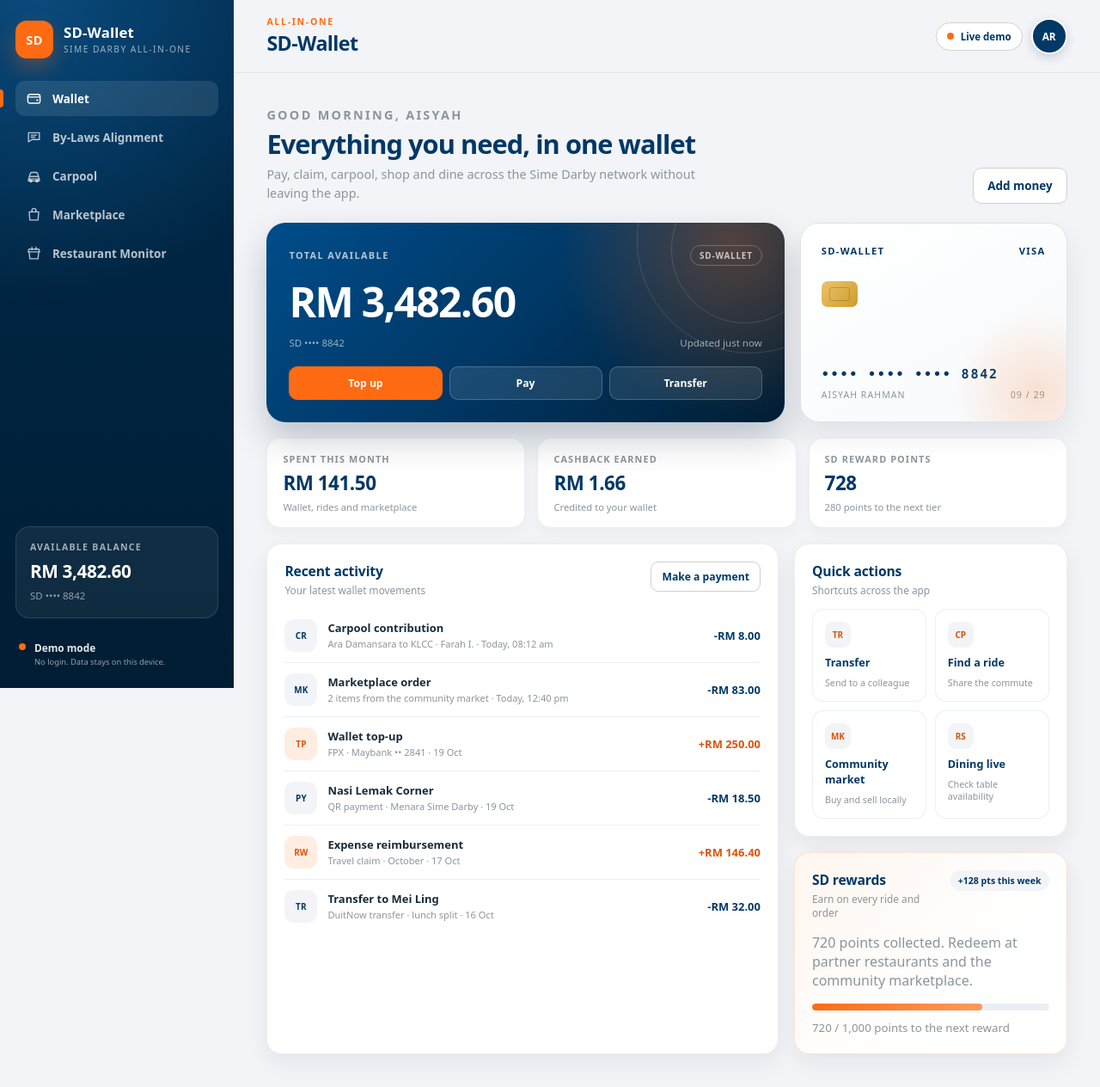
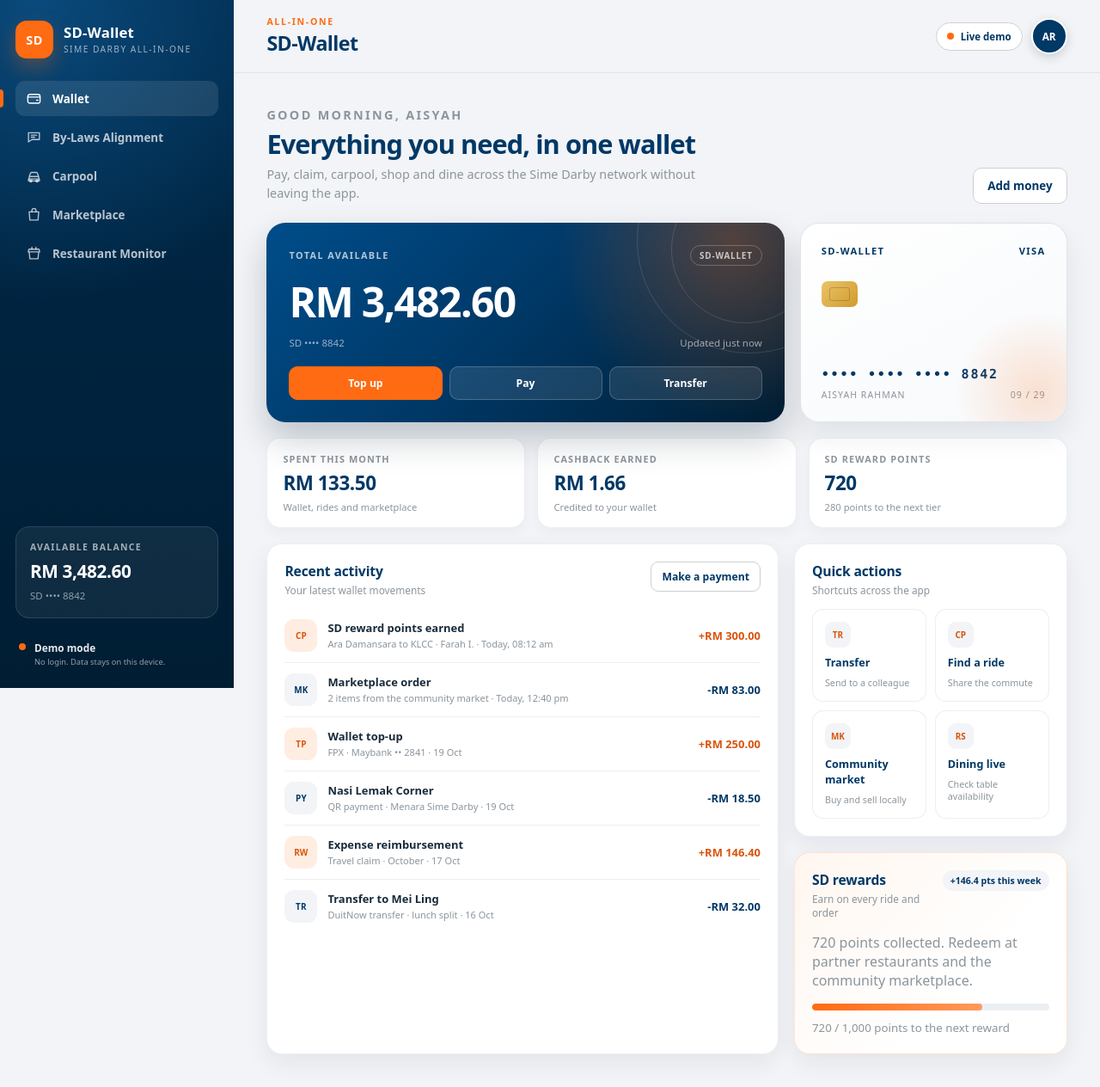
Before and after one commit to lhldev/simedarby-hackathon, a FastAPI app: page / in a window 1280 px wide. Shown: the whole page at 86% size. Run offline with FastAPI, Linux system fonts and the light colour scheme.

Commit message:
Feature/carpool prime points refactor (#1)
* refactor(carpool): replace fiat fare model with PRIME Reward Points ecosystem

Carpooling in the township is now strictly cash-free:

- Remove the driver 'Contribution (RM)' input and all ride price fields
  from state, seeds, form handling and API payloads
- Remove wallet balance checks and wallet debits from seat reservation;
  reserving a seat no longer writes a fiat transaction
- Add state.primePoints with localStorage migration and a PRIME Points
  badge in the Carpool view header
- Award +150 PRIME Reward Points per passenger: drivers earn on seat
  reservations, and offering a seat to a passenger request earns points
  immediately; each award is logged as a points transaction
- Rework ride board labels: 'Earn 150 PRIME Points / seat' for drivers,
  'Community Ride' badge for passengers, 'Join ride · Free' CTA
- Update README/AGENTS docs to describe the cash-free model

Validated: ruff check clean, pytest 7/7 passed, carpool paths grep-verified
free of RM/fare/price logic (marketplace and wallet retain RM by design).

* refactor(rewards): merge PRIME points into unified SD reward points system

Replace the parallel PRIME Reward Points ledger introduced for carpooling
with the wallet's existing SD reward points, leaving one app-wide points
system:

- state.primePoints -> state.sdPoints (seeded 720, matching the wallet);
  localStorage migration carries any saved primePoints balance across
- renderSdPoints() is the single renderer: it drives the wallet stat card,
  the SD rewards panel (balance, weekly earned badge, tier progress bar,
  points-to-next-reward) and the Carpool view badge from one balance
- renderWallet() no longer hardcodes 720 + marketplace formula
- Carpool earnings (+150 per passenger via awardSdPoints) log as
  'SD reward points earned' transactions with kind 'reward'
- UI copy, badge labels and CSS classes renamed prime-badge -> sd-points-badge

Validated: ruff check clean, pytest 7/7 passed, zero PRIME references
remaining outside the legacy-state migration.

```diff
--- a/app/web/static/app.js
+++ b/app/web/static/app.js
@@ -114,7 +114,7 @@
     topup: "TP",
     pay: "PY",
     transfer: "TR",
-    ride: "CR",
+    ride: "CP",
     market: "MK",
     reward: "RW",
   };
@@ -127,10 +127,10 @@
       transactions: [
         {
           id: uid(),
-          title: "Carpool contribution",
+          title: "SD reward points earned",
           meta: "Ara Damansara to KLCC · Farah I.",
-          amount: 8,
-          direction: "out",
+          amount: 300,
+          direction: "in",
           kind: "ride",
           at: daysAgo(0, 8, 12),
         },
@@ -191,7 +191,6 @@
           date: "Today",
           time: "07:45",
           seats: 2,
-          price: 8,
           vehicle: "Perodua Ativa",
           isMine: false,
         },
@@ -205,7 +204,6 @@
           date: "Today",
           time: "08:10",
           seats: 3,
-          price: 6,
           vehicle: "Honda City",
           isMine: false,
         },
@@ -219,7 +217,6 @@
           date: "Tomorrow",
           time: "08:00",
           seats: 1,
-          price: 0,
           vehicle: "Ride request",
           isMine: false,
         },
@@ -233,7 +230,6 @@
           date: "Tomorrow",
           time: "07:30",
           seats: 1,
-          price: 10,
           vehicle: "Toyota Vios",
           isMine: false,
         },
@@ -247,7 +243,6 @@
           date: "Today",
           time: "18:15",
           seats: 3,
-          price: 5,
           vehicle: "Proton X50",
           isMine: false,
         },
@@ -261,7 +256,6 @@
           date: "Weekdays",
           time: "18:30",
           seats: 1,
-          price: 0,
           vehicle: "Return trip request",
           isMine: false,
         },
@@ -323,6 +317,7 @@
         },
       ],
       cart: {},
+      sdPoints: 720,
     };
   }
 
@@ -339,6 +334,11 @@
         rides: Array.isArray(saved.rides) ? saved.rides : defaults.rides,
         listings: Array.isArray(saved.listings) ? saved.listings : defaults.listings,
         cart: saved.cart && typeof saved.cart === "object" ? saved.cart : {},
+        sdPoints: Number.isFinite(Number(saved.sdPoints))
+          ? Number(saved.sdPoints)
+          : Number.isFinite(Number(saved.primePoints))
+            ? Number(saved.primePoints)
+            : defaults.sdPoints,
       };
     } catch (error) {
       return defaults;
@@ -484,11 +484,7 @@
     const cashbackElement = $("[data-cashback]");
     if (cashbackElement) cashbackElement.textContent = money(marketSpend * 0.02);
 
-    const pointsElement = $("[data-points]");
-    if (pointsElement) {
-      pointsElement.textContent = String(720 + Math.round(marketSpend / 10));
-    }
-
+    renderSdPoints();
     renderTransactions();
   }
 
@@ -765,7 +761,6 @@
       .slice(0, 10)
       .map(function (ride) {
         const isDriver = ride.role === "driver";
-        const price = Number(ride.price) || 0;
         const seatText = isDriver
           ? ride.seats + (ride.seats === 1 ? " seat left" : " seats left")
           : ride.seats + (ride.seats === 1 ? " seat needed" : " seats needed");
@@ -780,7 +775,7 @@
             '"' +
             (ride.seats < 1 ? " disabled" : "") +
             ">" +
-            (ride.seats < 1 ? "Full" : "Reserve seat" + (price ? " · " + money(price) : "")) +
+            (ride.seats < 1 ? "Full" : "Join ride · Free") +
             "</button>";
         } else {
           action =
@@ -826,8 +821,10 @@
           "</span><span>" +
           seatText +
           "</span></div>" +
-          '<div class="ride-foot"><span class="price">' +
-          (price ? money(price) + " / seat" : "No contribution set") +
+          '<div class="ride-foot"><span class="points">' +
+          (isDriver
+            ? "Earn 150 SD Points / seat"
+            : '<span class="points-badge">Community Ride</span>') +
           "</span>" +
           action +
           "</div>" +
@@ -837,37 +834,77 @@
       .join("");
   }
 
+  const SD_POINTS_PER_PASSENGER = 150;
+  const SD_POINTS_TIER_TARGET = 1000;
+
+  function renderSdPoints() {
+    const value = state.sdPoints.toLocaleString("en-MY");
+    $$("[data-points]").forEach(function (element) {
+      element.textContent = value;
+    });
+    const badge = $("#sd-points");
+    if (badge) badge.textContent = value;
+
+    const intoTier = state.sdPoints % SD_POINTS_TIER_TARGET;
+    const nextReward = $("#sd-points-next");
+    if (nextReward) {
+      nextReward.textContent =
+        intoTier.toLocaleString("en-MY") +
+        " / " +
+        SD_POINTS_TIER_TARGET.toLocaleString("en-MY") +
+        " points to the next reward";
+    }
+    const progress = document.querySelector("#sd-points-progress span");
+    if (progress) {
+      progress.style.width = (intoTier / SD_POINTS_TIER_TARGET) * 100 + "%";
+    }
+
+    const week = state.transactions
+      .filter(function (transaction) {
+        return (
+          transaction.kind === "reward" &&
+          transaction.direction === "in" &&
+          isThisMonth(transaction.at)
+        );
+      })
+      .reduce(function (sum, transaction) {
+        return sum + Number(transaction.amount || 0);
+      }, 0);
+    const weekBadge = $("#sd-points-week");
+    if (weekBadge) {
+      weekBadge.textContent = "+" + week.toLocaleString("en-MY") + " pts this week";
+    }
+  }
+
+  function awardSdPoints(amount, meta) {
+    state.sdPoints += amount;
+    state.transactions.unshift({
+      id: uid(),
+      title: "SD reward points earned",
+      meta: meta,
+      amount: amount,
+      direction: "in",
+      kind: "reward",
+      at: new Date().toISOString(),
+    });
+  }
+
   function reserveRide(id) {
     const ride = state.rides.find(function (candidate) {
       return candidate.id === id;
     });
     if (!ride || ride.role !== "driver" || ride.seats < 1) return;
-    const price = Number(ride.price) || 0;
-    if (price > state.balance) {
-      showToast("Insufficient wallet balance for this contribution.", "error");
-      return;
-    }
 
     ride.seats -= 1;
-    if (price > 0) {
-      state.balance -= price;
-      state.transactions.unshift({
-        id: uid(),
-        title: "Carpool · " + ride.from + " to " + ride.to,
-        meta: "Seat reserved with " + ride.name,
-        amount: price,
-        direction: "out",
-        kind: "ride",
-        at: new Date().toISOString(),
-      });
-    }
     saveState();
     renderRides();
-    renderWallet();
     showToast(
-      ride.seats > 0
-        ? "Seat reserved. " + ride.seats + " seat(s) still available."
-        : "Seat reserved. This ride is now full.",
+      "Seat reserved — " +
+        ride.name +
+        " earned " +
+        SD_POINTS_PER_PASSENGER +
+        " SD Points. " +
+        (ride.seats > 0 ? ride.seats + " seat(s) still available." : "This ride is now full."),
     );
   }
 
@@ -1587,7 +1624,18 @@
 
     const offerButton = event.target.closest("[data-offer-seat]");
     if (offerButton) {
-      showToast("Interest sent. The passenger will see your offer on the ride board.");
+      awardSdPoints(
+        SD_POINTS_PER_PASSENGER,
+        "Community ride · you offered a seat to a neighbour",
+      );
+      saveState();
+      renderSdPoints();
+      renderWallet();
+      showToast(
+        "Interest sent — you earned " +
+          SD_POINTS_PER_PASSENGER +
+          " SD Points for offering a seat.",
+      );
       return;
     }
 
@@ -1698,7 +1746,6 @@
       const date = String(data.get("date") || localDateInput());
       const time = String(data.get("time") || "08:00");
       const seats = Math.min(6, Math.max(1, Number(data.get("seats")) || 1));
-      const price = Math.max(0, Number(data.get("price")) || 0);
       const vehicle = String(data.get("vehicle") || "").trim();
 
       state.rides.unshift({
@@ -1711,7 +1758,6 @@
         date: date,
         time: time,
         seats: seats,
-        price: carpoolRole === "driver" ? price : 0,
         vehicle:
           carpoolRole === "driver"
             ? vehicle || "Your vehicle"
@@ -1774,6 +1820,7 @@
   setCarpoolRole("passenger");
   renderWallet();
   renderRides();
+  renderSdPoints();
   renderMarketplace();
   renderActivity();
   updateApiSnippet();
--- a/app/web/templates/index.html
+++ b/app/web/templates/index.html
@@ -205,14 +205,14 @@
                       <h3>SD rewards</h3>
                       <p>Earn on every ride and order</p>
                     </div>
-                    <span class="badge">+128 pts this week</span>
+                    <span class="badge" id="sd-points-week">+128 pts this week</span>
                   </div>
                   <p class="muted">
-                    720 points collected. Redeem at partner restaurants and the
-                    community marketplace.
+                    <span data-points>720</span> points collected. Redeem at
+                    partner restaurants and the community marketplace.
                   </p>
-                  <div class="progress" aria-hidden="true"><span style="width: 72%"></span></div>
-                  <small class="muted">720 / 1,000 points to the next reward</small>
+                  <div class="progress" aria-hidden="true" id="sd-points-progress"><span style="width: 72%"></span></div>
+                  <small class="muted" id="sd-points-next">720 / 1,000 points to the next reward</small>
                 </article>
               </div>
             </div>
@@ -312,11 +312,16 @@
             <div class="view-heading">
               <div>
                 <p class="eyebrow">Carpooling</p>
-                <h2>Share the commute, split the cost</h2>
+                <h2>Share the ride, earn SD Points</h2>
                 <p>
                   Post a ride as a driver or request a seat as a passenger.
-                  Reserve a seat and the contribution is paid from SD-Wallet.
+                  Carpooling in the township is cash-free — drivers earn
+                  150 SD reward points per passenger.
                 </p>
+              </div>
+              <div class="sd-points-badge" title="SD reward points balance">
+                <span class="sd-points-badge-label">SD Points</span>
+                <strong id="sd-points">0</strong>
               </div>
             </div>
 
@@ -355,10 +360,10 @@
                     Seats
                     <input name="seats" type="number" min="1" max="6" value="1" required />
                   </label>
-                  <label class="driver-only" hidden>
-                    Contribution (RM)
-                    <input name="price" type="number" min="0" step="0.5" value="8" />
-                  </label>
+                  <p class="form-hint driver-only form-span" hidden>
+                    Cash-free community: you'll earn 150 SD reward points per
+                    passenger who joins your ride.
+                  </p>
                   <label class="driver-only form-span" hidden>
                     Vehicle
                     <input name="vehicle" type="text" placeholder="e.g. Perodua Ativa" />
```
Also changed, not shown: AGENTS.md (+1 -1 lines), app/web/static/styles.css (+49 -0 lines), README.md.
